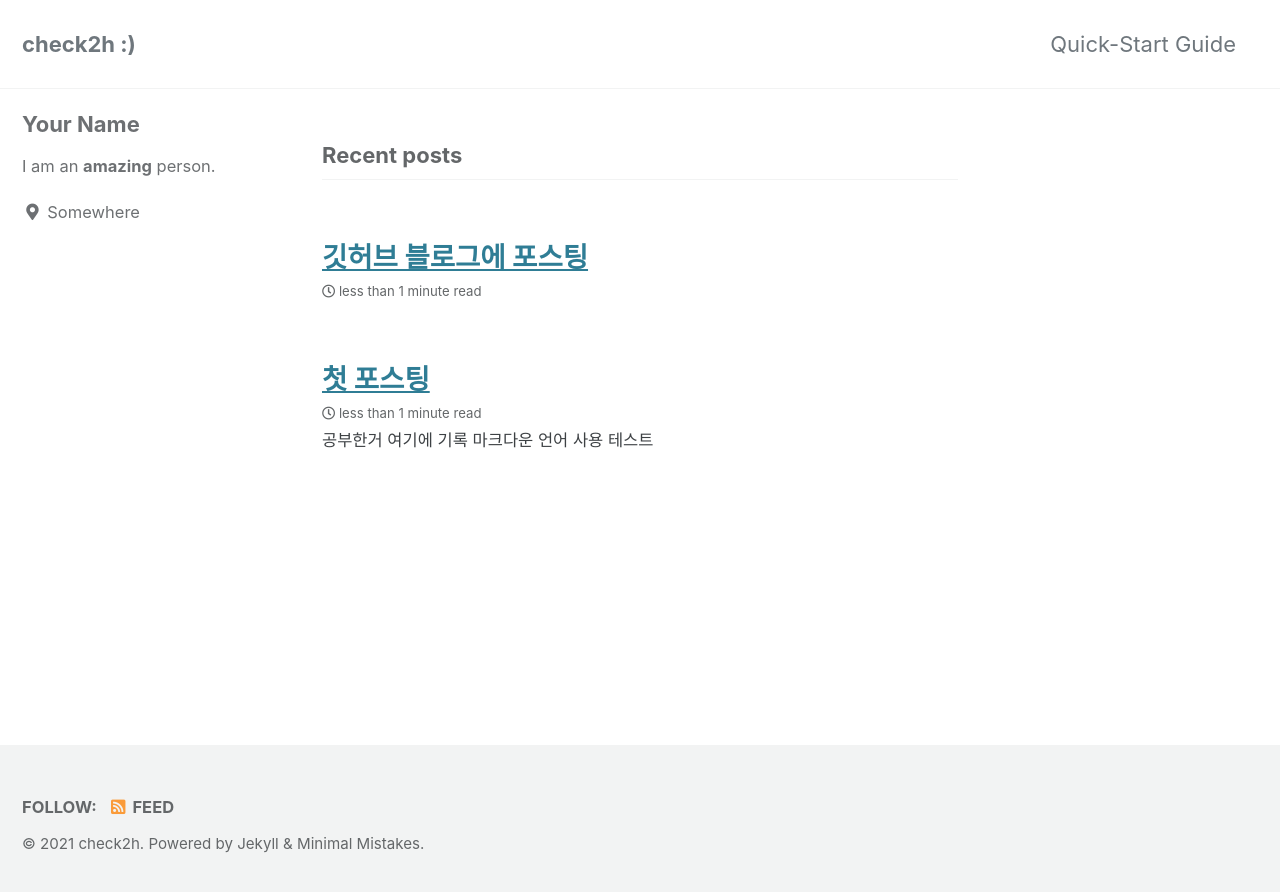
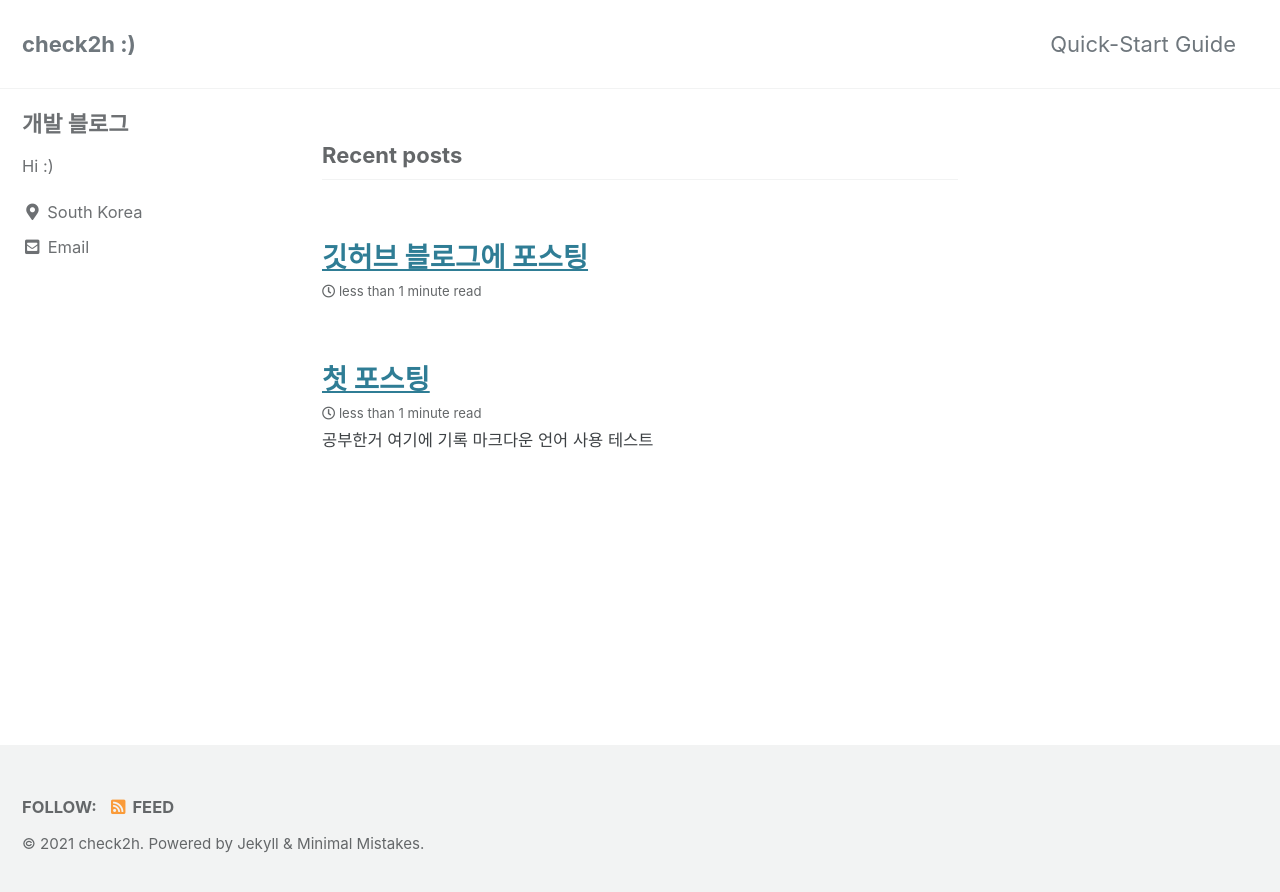
Before and after one commit to ghchae/ghchae.github.io, a Jekyll site: the page built from index.html, in a window 1280 px wide. Shown: the top 892 px of the page. Built offline with Jekyll 4.4.1, drawn with Linux system fonts in a browser that asks for light colours; cached includes are drawn as plain includes; the list of posts is cut into pages by our own code.

Commit message:
메인 화면 수정

```diff
--- a/_config.yml
+++ b/_config.yml
@@ -20,7 +20,7 @@ title                    : "check2h :)"
 title_separator          : "-"
 subtitle                 : # site tagline that appears below site title in masthead
 name                     : "check2h"
-description              : "An amazing website."
+description              : "check2h 블로그"
 url                      : "https://ghchae.github.io"
 baseurl                  : # the subpath of your site, e.g. "/blog"
 repository               : # GitHub username/repo-name e.g. "mmistakes/minimal-mistakes"
@@ -102,15 +102,15 @@ analytics:
 
 # Site Author
 author:
-  name             : "Your Name"
+  name             : "개발 블로그"
   avatar           : # path of avatar image, e.g. "/assets/images/bio-photo.jpg"
-  bio              : "I am an **amazing** person."
-  location         : "Somewhere"
-  email            :
+  bio              : "Hi :)"
+  location         : "South Korea"
+  email            : cvxgihyun@gmail.com
   links:
     - label: "Email"
       icon: "fas fa-fw fa-envelope-square"
-      # url: "mailto:your.name@email.com"
+      # url: "mailto:cvxgihyun@gmail.com"
     - label: "Website"
       icon: "fas fa-fw fa-link"
       # url: "https://your-website.com"
```
